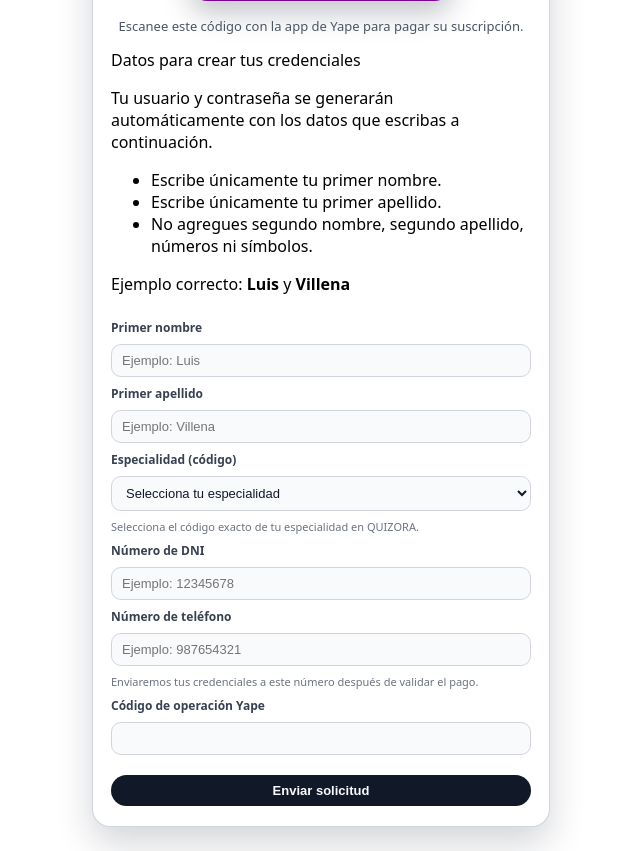
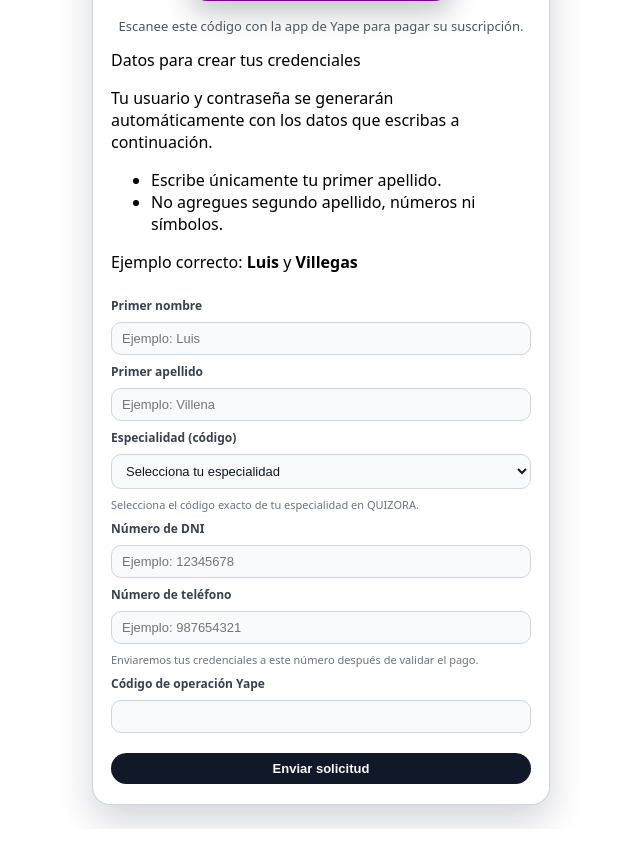
Before and after one commit to vima-vip/quizora-support-services, a Flask app: page /form-suscripcion in a window 1280 px wide. Shown: the part 516-1367 px from the top of the page, without its empty margins (319-959 px from the left). After the commit the page ends 1345 px from the top, so only its background shows below. Run offline with Flask 3, Linux system fonts and the light colour scheme.

Commit message:
Update modal_pago.html

```diff
--- a/templates/modal_pago.html
+++ b/templates/modal_pago.html
@@ -45,13 +45,12 @@
   </p>
 
   <ul>
-    <li>Escribe únicamente tu primer nombre.</li>
     <li>Escribe únicamente tu primer apellido.</li>
-    <li>No agregues segundo nombre, segundo apellido, números ni símbolos.</li>
+    <li>No agregues segundo apellido, números ni símbolos.</li>
   </ul>
 
   <p class="credentials-notice-example">
-    Ejemplo correcto: <strong>Luis</strong> y <strong>Villena</strong>
+    Ejemplo correcto: <strong>Luis</strong> y <strong>Villegas</strong>
   </p>
 </div>
 
@@ -62,7 +61,7 @@
       type="text"
       placeholder="Ejemplo: Luis"
       pattern="[A-Za-zÁÉÍÓÚáéíóúÑñ]+"
-      title="Ingresa solo un nombre, sin espacios ni símbolos."
+      title="Ingresa de preferencia solo un nombre, sin espacios ni símbolos."
       required
     >
 
```
